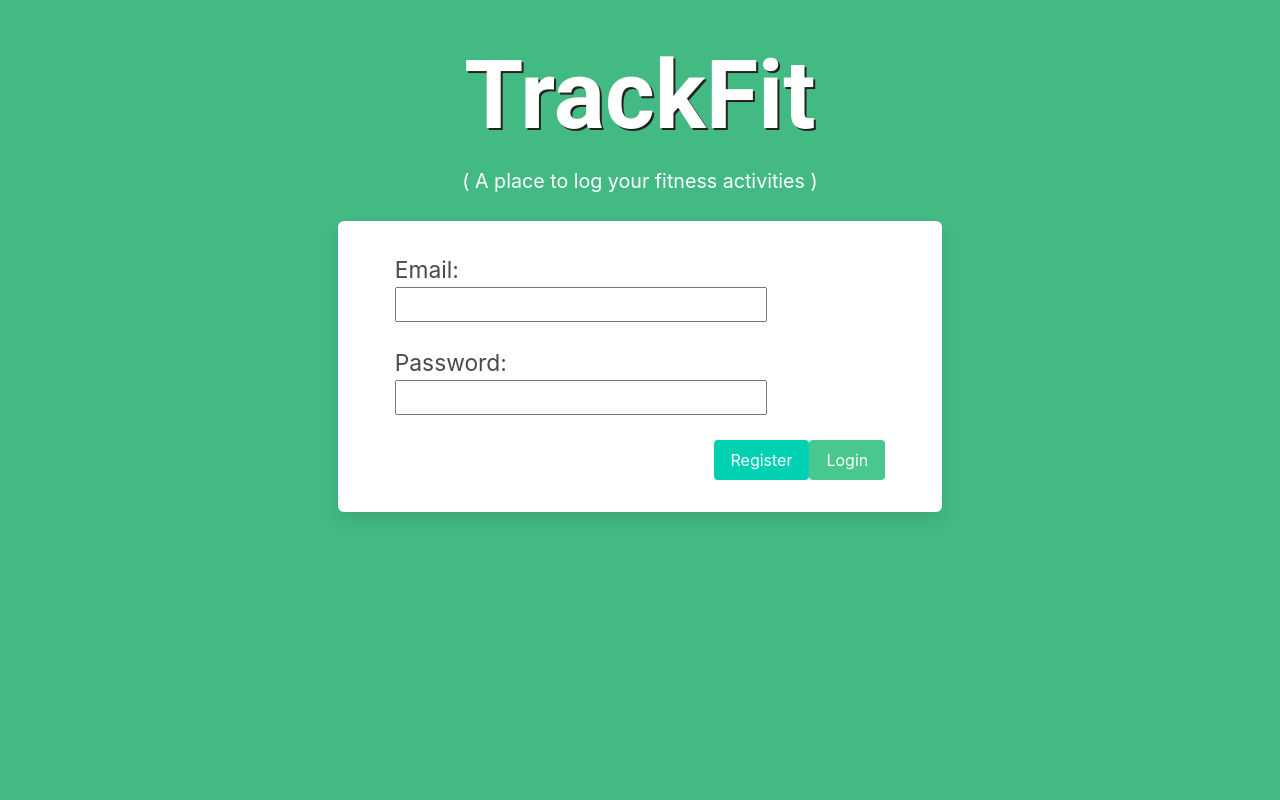
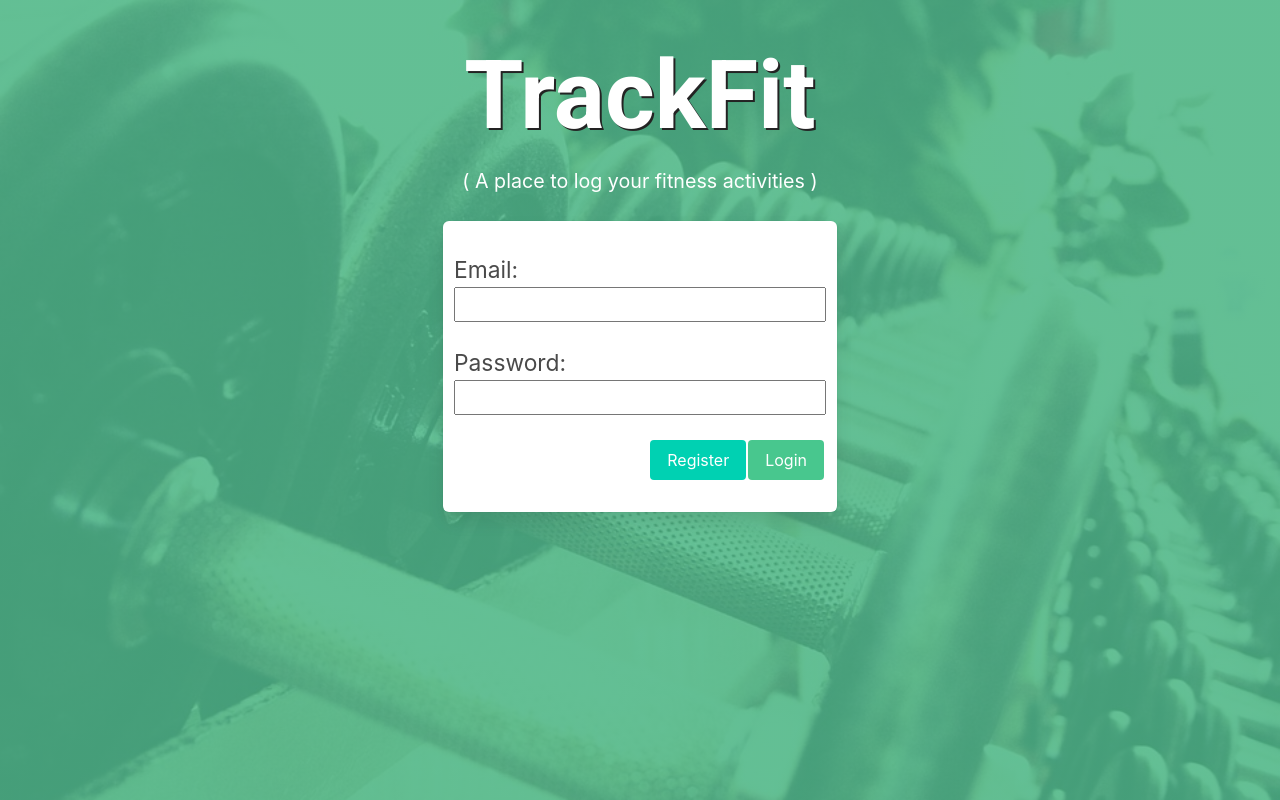
Before and after one commit to Heyrio/TrackFit, a Vue app: page / in a window 1280 px wide. Built offline with nearby package versions, Linux system fonts and the light colour scheme.

Commit message:
adding background image to login

```diff
--- a/src/assets/styles/global.css
+++ b/src/assets/styles/global.css
@@ -1,3 +1,9 @@
 .bg {
+    /* background-image: url('../images/fitpic.jpg'); */
+    background-image: linear-gradient(to bottom, rgb(67, 185, 132, 0.80), rgb(67, 185, 132, 0.80)), url('../images/fitpic.jpg');
+    height: 100vh;
+    background-size: cover;
+    background-position: top;
+    position: relative;
     background-color: #43B984;
 }
--- a/src/routes/router.js
+++ b/src/routes/router.js
@@ -27,5 +27,7 @@ export default router;
 router.afterEach((to) => {
     if (to.name === "Home") {
         document.querySelector("html").classList.add("bg");
+    } else {
+        document.querySelector("html").classList.remove("bg");
     }
 });
--- a/src/views/home.vue
+++ b/src/views/home.vue
@@ -8,7 +8,7 @@
           </div>
         </div>
         <div class="columns is-centered">
-          <div class="column is-half">
+          <div class="column is-one-third">
             <div class="box">
               <div class="columns is-centered">
                 <div class="field">
@@ -25,7 +25,7 @@
                   <div class="columns is-pulled-right">
                 <div class="column is-full ">
                   <button class="button is-primary">Register</button>
-                  <button class="button is-success">Login</button>
+                  <button @click="$router.push('Dashboard')" class="button is-success">Login</button>
                 </div>
                </div>
                 </div>
@@ -49,6 +49,7 @@ export default {
  },
  methods:{
 
+
  }
 }
 </script>
@@ -71,4 +72,7 @@ export default {
     color: #fff;
     text-shadow: 2px 2px #232323;
   }
+  .button{
+    margin-right: 2px !important;
+  }
 </style>
```
Also changed, not shown: src/assets/images/fitpic.jpg (added).
